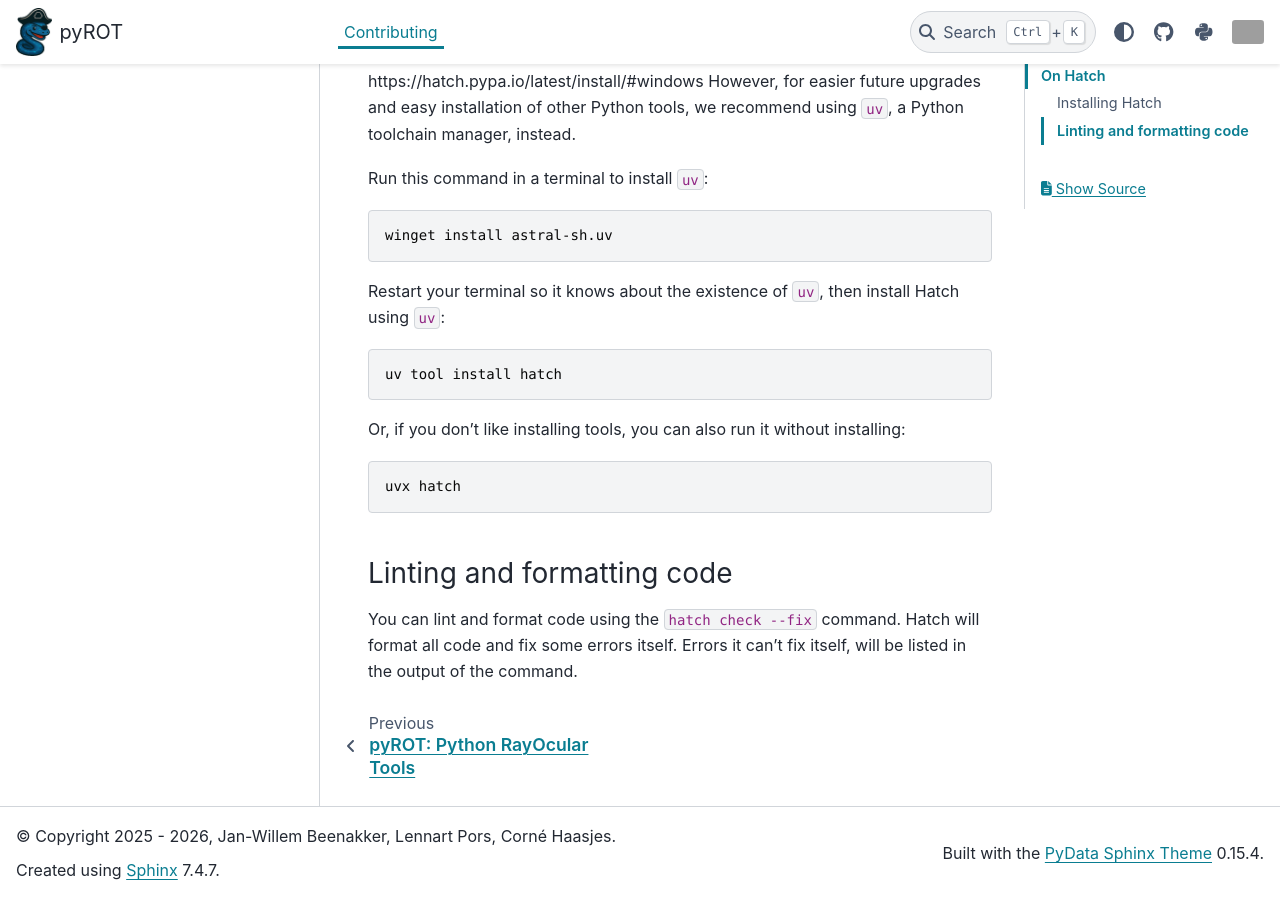
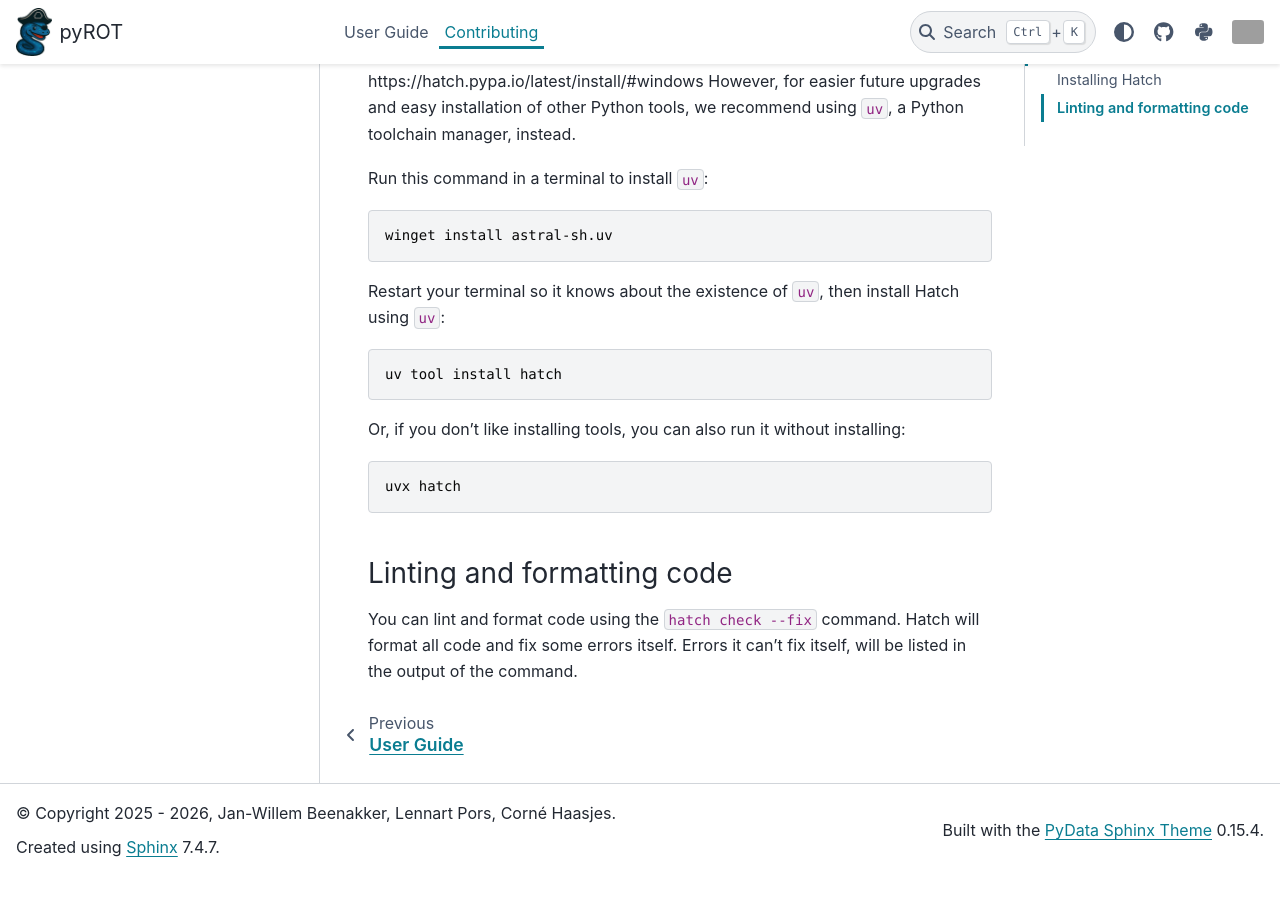
Before and after one commit to MREYE-LUMC/pyROT, a Sphinx documentation site: the page built from docs/contributing.md, in a window 1280 px wide and 900 px high, scrolled down 972 px. Built offline with Sphinx 7.4.7 and the PyData theme 0.15.4, drawn with Linux system fonts in a browser that asks for light colours; pages that are not in the unit, such as notebooks, are missing from menus; after the commit the page ends 1849 px from its top, so only the background shows below that; grey boxes are pictures that could not be loaded.

Commit message:
Documentation fixes
Make logo background transparent in dark theme as well; remove 'show source' links; add section for user guide

```diff
--- a/docs/conf.py
+++ b/docs/conf.py
@@ -66,6 +66,7 @@
 }
 
 html_logo = "_static/images/logo.png"
+html_show_sourcelink = False
 
 if os.getenv("READTHEDOCS") == "True":
     git_branch = os.getenv("READTHEDOCS_GIT_IDENTIFIER", "main")
--- /dev/null
+++ b/docs/user_guide/index.md
@@ -0,0 +1,3 @@
+## User Guide
+
+🚧 The user guide is yet to be written. 🚧
```
Also changed, not shown: docs/index.md (+2 -1 lines).
